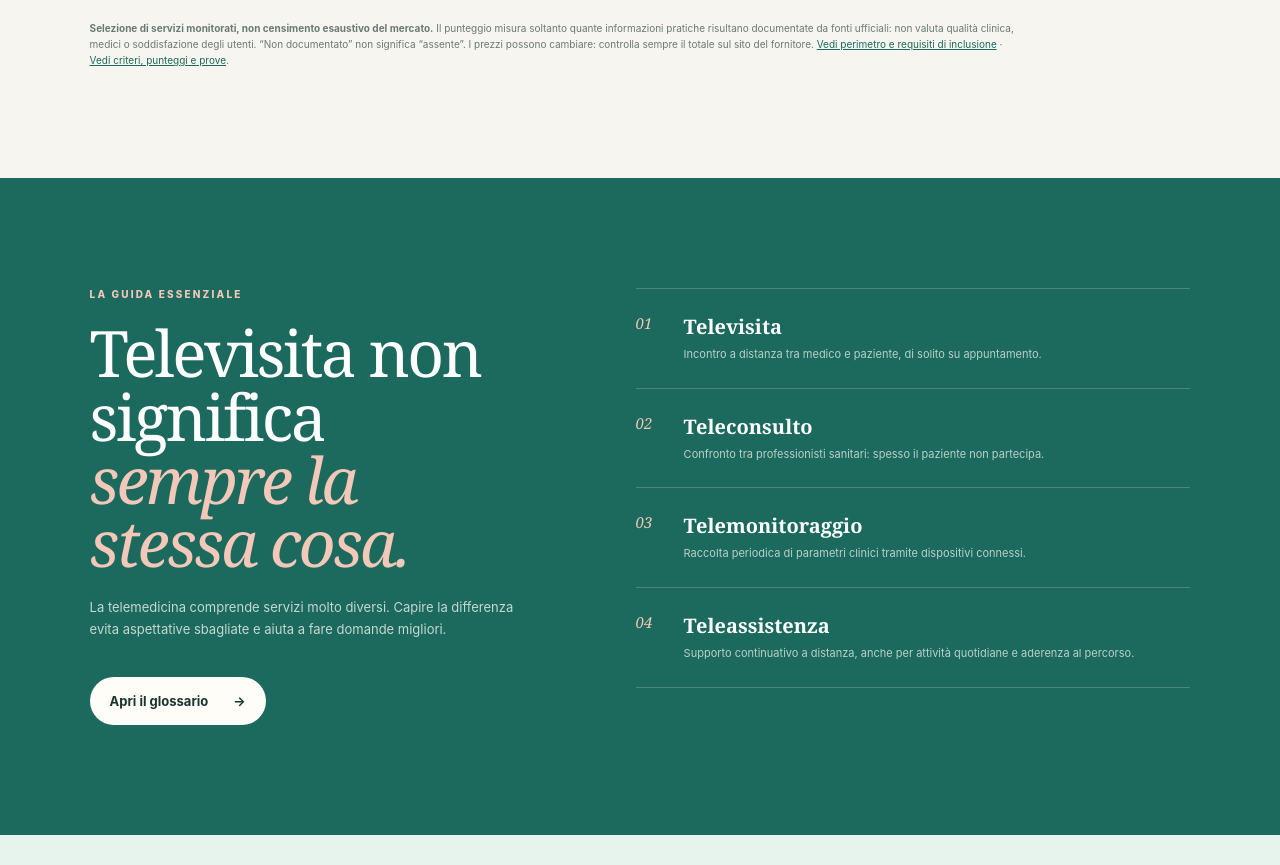
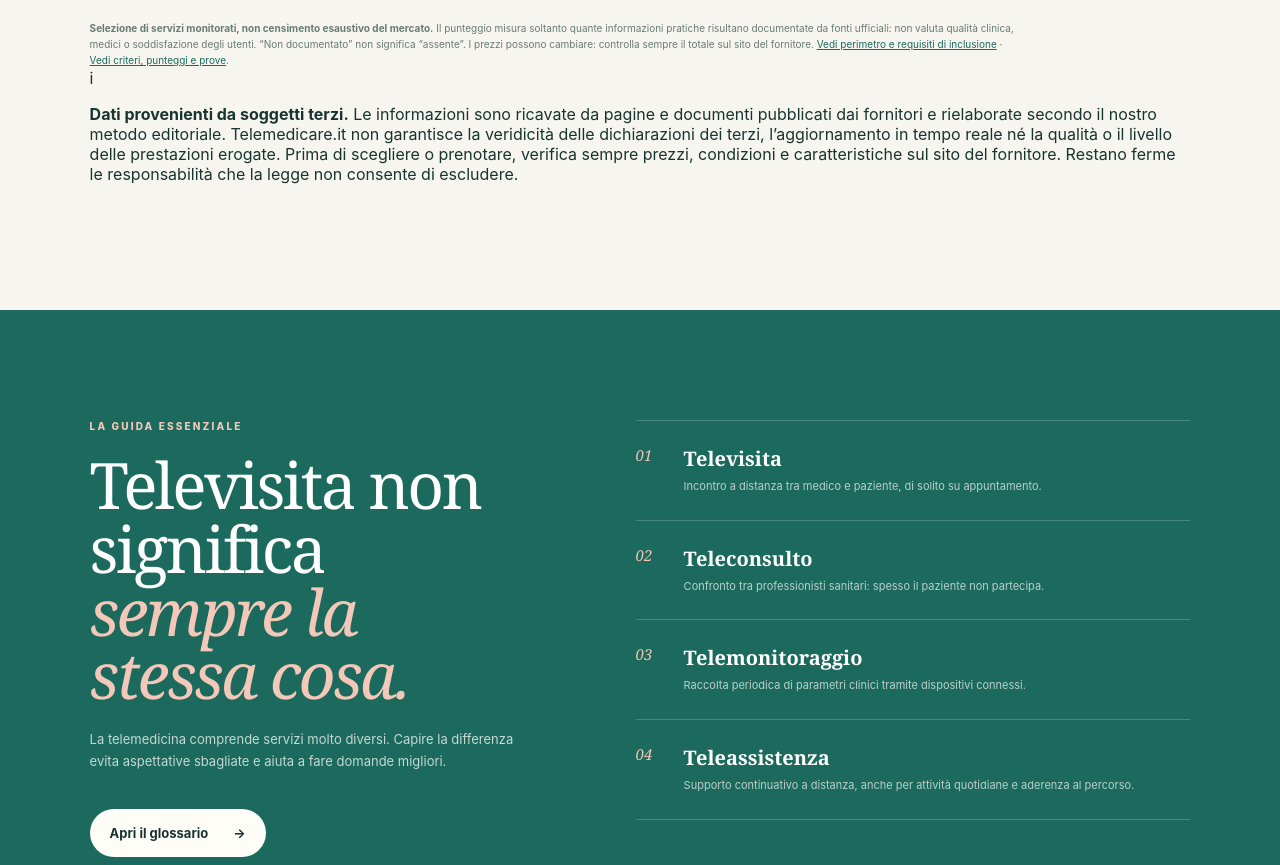
Before and after one commit to ceppi-ai/telemedicare.it, a website: page index.html in a window 1280 px wide. Shown: the part 4907-5772 px from the top of the page. Drawn offline with Linux system fonts and the light colour scheme.

Commit message:
Aggiorna index.html con icona e avvertenza

```diff
--- a/index.html
+++ b/index.html
@@ -6,6 +6,7 @@
   <meta name="description" content="Telemedicare confronta servizi di telemedicina in Italia per aiutarti a scegliere con più serenità per te o per un genitore anziano.">
   <meta name="theme-color" content="#f7f5ef">
   <title>Telemedicare — Capire, confrontare, scegliere con cura</title>
+  <link rel="icon" href="favicon.svg" type="image/svg+xml">
   <link rel="stylesheet" href="styles.css">
   <script src="config.js"></script>
   <script src="script.js" defer></script>
@@ -128,6 +129,7 @@
         <span aria-hidden="true">⌕</span><h3>Nessun servizio con questi filtri</h3><p>Prova ad ampliare la fascia di prezzo o a rimuovere un filtro.</p>
       </div>
       <p class="compare-note"><strong>Selezione di servizi monitorati, non censimento esaustivo del mercato.</strong> Il punteggio misura soltanto quante informazioni pratiche risultano documentate da fonti ufficiali: non valuta qualità clinica, medici o soddisfazione degli utenti. “Non documentato” non significa “assente”. I prezzi possono cambiare: controlla sempre il totale sul sito del fornitore. <a href="inclusione.html">Vedi perimetro e requisiti di inclusione</a> · <a href="criteri.html">Vedi criteri, punteggi e prove</a>.</p>
+      <aside class="data-origin-notice" aria-label="Origine e responsabilità dei dati"><span aria-hidden="true">i</span><p><strong>Dati provenienti da soggetti terzi.</strong> Le informazioni sono ricavate da pagine e documenti pubblicati dai fornitori e rielaborate secondo il nostro metodo editoriale. Telemedicare.it non garantisce la veridicità delle dichiarazioni dei terzi, l’aggiornamento in tempo reale né la qualità o il livello delle prestazioni erogate. Prima di scegliere o prenotare, verifica sempre prezzi, condizioni e caratteristiche sul sito del fornitore. Restano ferme le responsabilità che la legge non consente di escludere.</p></aside>
     </section>
 
     <section class="guide section-pad" id="guida">
```
